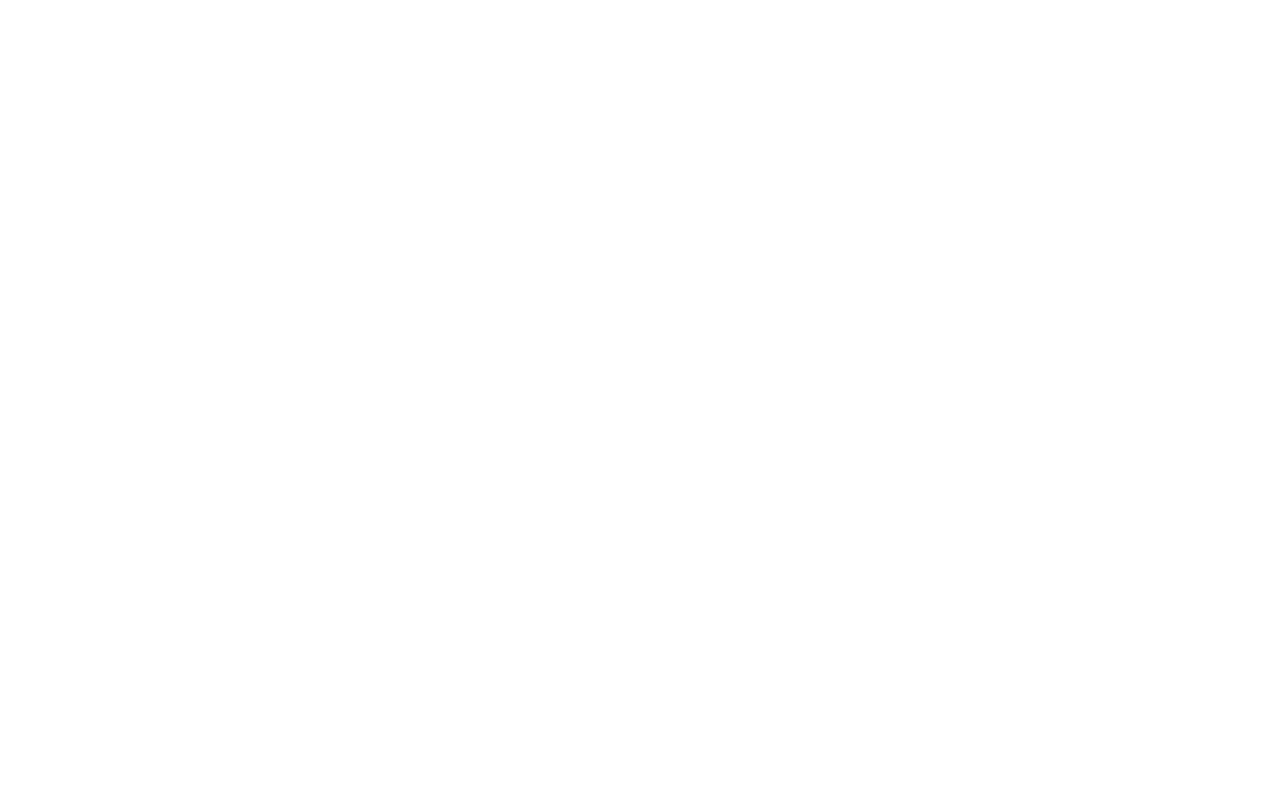
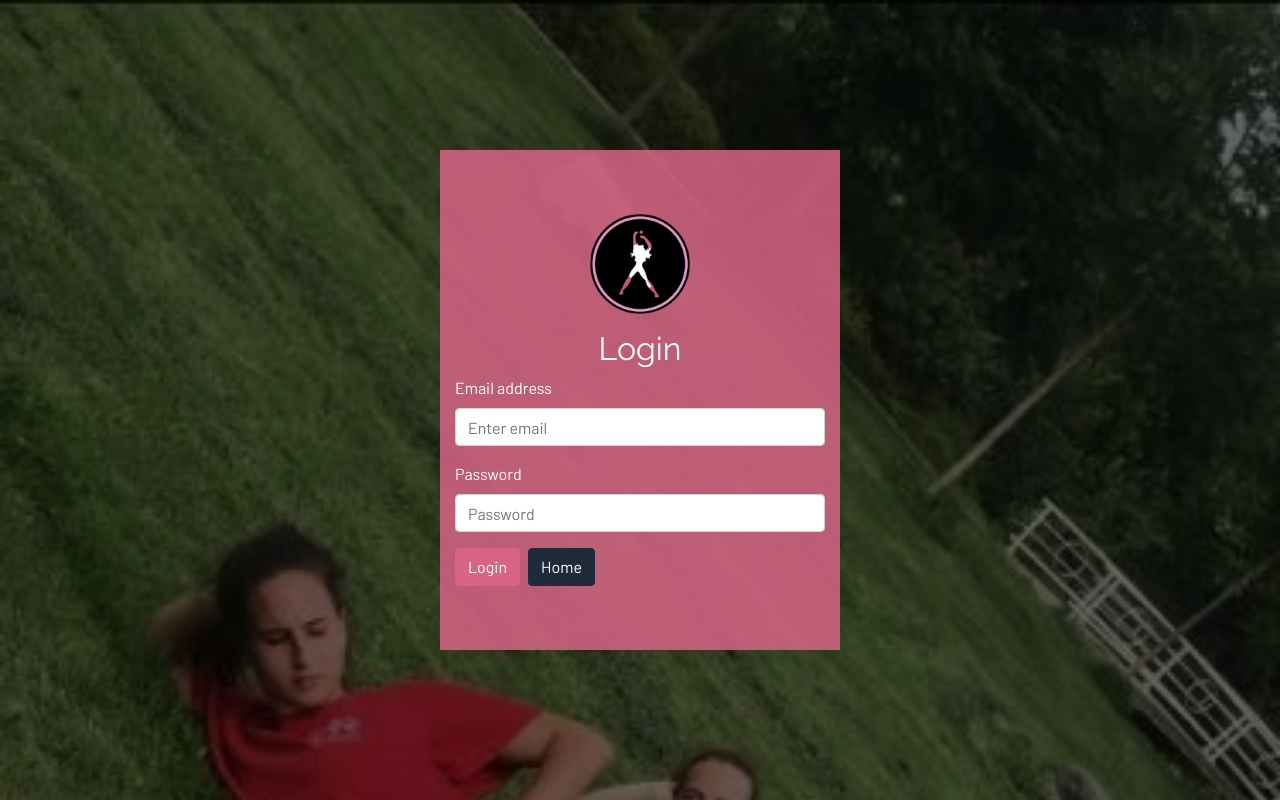
Before and after one commit to AgSanches/Saragusfit, a Vue app: page /login in a window 1280 px wide. Before the commit this address had no page. Built offline with nearby package versions, Linux system fonts and the light colour scheme; no server answers.

Commit message:
Add Login.

```diff
--- a/src/App.vue
+++ b/src/App.vue
@@ -1,17 +1,27 @@
 <template>
   <div id="app">
     <PreloaderComponent></PreloaderComponent>
-    <router-view />
+    <router-view/>
   </div>
 </template>
 
 <script>
 import PreloaderComponent from "./components/general/PreloaderComponent.vue";
+import { mapMutations } from "vuex";
+import firebase from "firebase";
 
 export default {
   name: "App",
   components: {
     PreloaderComponent
+  },
+  methods: {
+    ...mapMutations("login", ["changeUser"])
+  },
+  created() {
+    firebase.auth().onAuthStateChanged(user => {
+      this.changeUser(user);
+    });
   }
 };
 </script>
--- a/src/components/general/BaseNav.vue
+++ b/src/components/general/BaseNav.vue
@@ -4,10 +4,7 @@
       <img src="../../assets/logo.png" alt="Logo Saragusfit" class="logo" />
     </router-link>
 
-    <button
-      class="navbar-toggler"
-      type="button"
-    >
+    <button class="navbar-toggler" type="button">
       <img
         src="../../assets/icons/dumbell.png"
         alt="hamburguer-button"
@@ -20,7 +17,16 @@
     <div class="collapse navbar-collapse " id="navbarSupportedContent">
       <ul class="navbar-nav ml-auto">
         <li class="nav-item active" v-for="(link, idx) in links" :key="idx">
-          <a class="nav-link" :href="link.to">
+          <a v-if="!link.user" class="nav-link" :href="link.to">
+            {{ link.name }}
+          </a>
+          <a
+            v-else
+            class="nav-link"
+            :href="link.to"
+            @click="emitSignOut"
+            :class="{ 'd-none': !user }"
+          >
             {{ link.name }}
           </a>
         </li>
@@ -30,7 +36,7 @@
 </template>
 
 <script>
-import { mapState, mapMutations } from "vuex";
+import { mapState, mapMutations, mapActions } from "vuex";
 
 export default {
   name: "BaseNav",
@@ -38,10 +44,21 @@
     links: Array
   },
   methods: {
-    ...mapMutations("general", ["toggleNav"])
+    ...mapMutations("general", ["toggleNav"]),
+    ...mapActions("login", ["signOutSession"]),
+    emitSignOut() {
+      this.signOutSession()
+        .then(response => {
+          console.log(response);
+        })
+        .catch(error => {
+          console.log(error);
+        });
+    }
   },
   computed: {
-    ...mapState("general", ["isOpenNav"])
+    ...mapState("general", ["isOpenNav"]),
+    ...mapState("login", ["user"])
   }
 };
 </script>
--- a/src/components/general/TheSidebar.vue
+++ b/src/components/general/TheSidebar.vue
@@ -3,9 +3,18 @@
     <nav class="sidebar bg-primary" v-if="isOpenNav">
       <ul class="navbar-list">
         <li class="navbar-item" v-for="(link, idx) in links" :key="idx">
-          <router-link class="navbar-link" :to="link.to">
+          <a v-if="!link.user" class="nav-link" :href="link.to">
             {{ link.name }}
-          </router-link>
+          </a>
+          <a
+            v-else
+            class="nav-link"
+            :href="link.to"
+            @click="emitSignOut"
+            :class="{ 'd-none': !user }"
+          >
+            {{ link.name }}
+          </a>
         </li>
       </ul>
     </nav>
@@ -13,7 +22,7 @@
 </template>
 
 <script>
-import { mapMutations, mapState } from "vuex";
+import { mapActions, mapMutations, mapState } from "vuex";
 
 export default {
   name: "TheSidebar",
@@ -24,7 +33,17 @@
     ...mapState("general", ["isOpenNav"])
   },
   methods: {
-    ...mapMutations("general", ["toggleNav"])
+    ...mapMutations("general", ["toggleNav"]),
+    ...mapActions("login", ["signOutSession"]),
+    emitSignOut() {
+      this.signOutSession()
+        .then(response => {
+          console.log(response);
+        })
+        .catch(error => {
+          console.log(error);
+        });
+    }
   }
 };
 </script>
--- a/src/components/home/partials/SocialMediaLinksComponent.vue
+++ b/src/components/home/partials/SocialMediaLinksComponent.vue
@@ -1,11 +1,7 @@
 <template>
   <nav>
     <ul>
-      <li
-        data-aos="fade-down"
-        data-aos-duration="1500"
-        data-aos-delay="200"
-      >
+      <li data-aos="fade-down" data-aos-duration="1500" data-aos-delay="200">
         <a
           href="https://www.instagram.com/saragusfit/"
           target="_blank"
@@ -20,11 +16,7 @@
           </span>
         </a>
       </li>
-      <li
-              data-aos="fade-down"
-              data-aos-duration="1700"
-              data-aos-delay="300"
-      >
+      <li data-aos="fade-down" data-aos-duration="1700" data-aos-delay="300">
         <a
           href="https://www.facebook.com/saragusfit/?ref=page_internal"
           target="_blank"
@@ -39,11 +31,7 @@
           </span>
         </a>
       </li>
-      <li
-              data-aos="fade-down"
-              data-aos-duration="1800"
-              data-aos-delay="400"
-      >
+      <li data-aos="fade-down" data-aos-duration="1800" data-aos-delay="400">
         <a
           href="https://www.tiktok.com/@saragusfit?_d=secCgYIASAHKAESMgowylu1z2QlxceZwgwRDyneND4Aqcd5Gv4Yb48LBR6ASvFZDpcdHwtJKYEKX04uZ5lwGgA%3D&language=es&sec_uid=MS4wLjABAAAAbAouE6knZpzJkYw6oZoT3iAyZe8SCWHR07uKoM5VxBVJm7_AMUOBQ_CMGzOJzqsG&sec_user_id=MS4wLjABAAAAbAouE6knZpzJkYw6oZoT3iAyZe8SCWHR07uKoM5VxBVJm7_AMUOBQ_CMGzOJzqsG&share_author_id=6912013444297163778&share_link_id=7791508D-C162-4C61-814C-37C53DDE9490&tt_from=whatsapp&u_code=dg9800e46592l7&user_id=6912013444297163778&utm_campaign=client_share&utm_medium=ios&utm_source=whatsapp&source=h5_m"
           target="_blank"
@@ -200,8 +188,8 @@
 }
 
 li:nth-of-type(3):hover span {
-  background-color: #EE1D52;
-  background-image: linear-gradient(270deg, #69C9D0, #EE1D52);
+  background-color: #ee1d52;
+  background-image: linear-gradient(270deg, #69c9d0, #ee1d52);
   background-size: 400% 400%;
   animation: gradient 6s ease infinite;
 }
--- a/src/layouts/BaseLayout.vue
+++ b/src/layouts/BaseLayout.vue
@@ -11,6 +11,7 @@
 import BaseNav from "../components/general/BaseNav.vue";
 import TheSidebar from "../components/general/TheSidebar.vue";
 import TheFooter from "../components/general/TheFooter";
+import { mapState } from "vuex";
 
 export default {
   name: "BaseLayout",
@@ -41,9 +42,17 @@
         {
           name: "Success Stories",
           to: "#success-stories"
+        },
+        {
+          name: "Sign Out",
+          to: "#signout",
+          user: true
         }
       ]
     };
+  },
+  computed: {
+    ...mapState("login", ["user"])
   }
 };
 </script>
--- a/src/main.js
+++ b/src/main.js
@@ -3,6 +3,14 @@
 import "./registerServiceWorker";
 import router from "./router";
 import store from "./store";
+
+import firebase from "firebase";
+import "firebase/analytics";
+import "firebase/remote-config";
+import firebaseConfig from "./repository/firebaseCredentials";
+
+firebase.initializeApp(firebaseConfig);
+firebase.analytics();
 
 import "bootstrap";
 import "animate.css";
--- a/src/repository/firebaseCredentials.ts
+++ b/src/repository/firebaseCredentials.js
@@ -1,7 +1,3 @@
-import firebase from "firebase";
-import "firebase/analytics";
-import "firebase/remote-config";
-
 // firebase init - add your own config here
 const firebaseConfig = {
   apiKey: "AIzaSyC7FbyTfr7mpDFxMX4vmBADpKmLwURHfYY",
@@ -13,8 +9,5 @@
   appId: "1:1070936397680:web:3197a2ce50be0441"
 };
 
-firebase.initializeApp(firebaseConfig);
-firebase.analytics();
-
 // export utils/refs
-export {};
+export default firebaseConfig;
--- a/src/router/index.js
+++ b/src/router/index.js
@@ -5,6 +5,7 @@
 import BaseLayout from "../layouts/BaseLayout.vue";
 
 import Homepage from "../views/Homepage.vue";
+import Login from "../views/Login";
 
 const routes = [
   {
@@ -28,6 +29,11 @@
             component: Homepage
           }
         ]
+      },
+      {
+        path: "/login",
+        name: "Login",
+        component: Login
       }
     ]
   }
@@ -38,4 +44,14 @@
   routes
 });
 
+router.beforeEach((to, from, next) => {
+  const isAuth = localStorage.getItem("user") !== null;
+
+  if (to.name === "Login" && isAuth) {
+    next({ name: "Homepage" });
+  }
+
+  next();
+});
+
 export default router;
--- a/src/store/index.js
+++ b/src/store/index.js
@@ -1,8 +1,10 @@
 import { createStore } from "vuex";
-import general from './modules/general';
+import general from "./modules/general";
+import login from "./modules/login";
 
 export default createStore({
   modules: {
-    general
+    general,
+    login
   }
 });
--- /dev/null
+++ b/src/store/modules/login.js
@@ -0,0 +1,47 @@
+import firebase from "firebase";
+
+export default {
+  namespaced: true,
+  state: {
+    user: localStorage.getItem("user") || null
+  },
+  mutations: {
+    changeUser(state, newUser) {
+      state.user = newUser;
+
+      if (newUser) {
+        localStorage.setItem("user", newUser.refreshToken);
+      } else {
+        localStorage.clear();
+      }
+    }
+  },
+  actions: {
+    signInUser(state, { email, password }) {
+      return new Promise((resolve, reject) => {
+        firebase
+          .auth()
+          .signInWithEmailAndPassword(email, password)
+          .then(response => {
+            resolve(response);
+          })
+          .catch(error => {
+            reject(error);
+          });
+      });
+    },
+    signOutSession() {
+      return new Promise((resolve, reject) => {
+        firebase
+          .auth()
+          .signOut()
+          .then(response => {
+            resolve(response);
+          })
+          .catch(error => {
+            reject(error);
+          });
+      });
+    }
+  }
+};
--- /dev/null
+++ b/src/views/Login.vue
@@ -0,0 +1,128 @@
+<template>
+  <div class="in-construction d-flex justify-content-center align-items-center">
+    <div class="overlay overlay-black"></div>
+    <div
+      class="content d-flex flex-column align-items-center justify-content-center"
+    >
+      <div class="logo">
+        <img
+          src="../assets/logo.png"
+          alt="Instagram logo"
+          class="logo-saragusfit"
+          width="100"
+        />
+      </div>
+      <h1 class="title text-center text-white mb-2">Login</h1>
+      <div class="container">
+        <form action="#" @submit.prevent="loginFormSubmit">
+          <p class="alert alert-danger" v-if="errorMessage">
+            Incorrect credentials
+          </p>
+          <div class="form-group">
+            <label for="emailInput" class="text-white">Email address</label>
+            <input
+              type="email"
+              class="form-control"
+              id="emailInput"
+              placeholder="Enter email"
+              v-model="user.email"
+            />
+          </div>
+          <div class="form-group">
+            <label for="passswordInput" class="text-white">Password</label>
+            <input
+              type="password"
+              class="form-control"
+              id="passswordInput"
+              placeholder="Password"
+              v-model="user.password"
+            />
+          </div>
+          <button type="submit" class="btn btn-primary">Login</button>
+          <a href="/" class="btn btn-secondary ml-2">Home</a>
+        </form>
+      </div>
+    </div>
+  </div>
+</template>
+
+<script>
+import { mapActions } from "vuex";
+
+export default {
+  name: "Login",
+  data: () => {
+    return {
+      user: {
+        email: "",
+        password: ""
+      },
+      errorMessage: false
+    };
+  },
+  methods: {
+    ...mapActions("login", ["signInUser"]),
+    loginFormSubmit() {
+      const user = {
+        email: this.user.email,
+        password: this.user.password
+      };
+
+      const firebaseAuthPromise = this.signInUser(user);
+
+      firebaseAuthPromise.then(this.loginSuccess).catch(this.loginError);
+    },
+    loginSuccess() {
+      this.$router.push({ name: "Homepage" });
+    },
+    loginError() {
+      this.errorMessage = true;
+    }
+  }
+};
+</script>
+
+<style scoped lang="scss">
+.in-construction {
+  width: 100vw;
+  height: 100vh;
+  overflow: hidden;
+  background-image: url("../assets/in-construction.jpg");
+  background-size: cover;
+  position: relative;
+
+  .content {
+    height: 500px;
+    width: 400px;
+    max-width: 95vw;
+    background-color: rgba(215, 100, 135, 0.85);
+    z-index: 2;
+
+    .title {
+      margin-top: 1rem;
+      margin-bottom: 0;
+      font-size: 2rem;
+    }
+
+    .social-media {
+      margin-top: 2rem;
+
+      .social-media-icon {
+        width: 2rem;
+        margin: 0.75rem;
+      }
+    }
+  }
+}
+
+.overlay {
+  position: absolute;
+  height: 100%;
+  width: 100%;
+  z-index: 1;
+
+  &-black {
+    background-color: rgba(0, 0, 0, 0.6);
+  }
+}
+</style>
```
